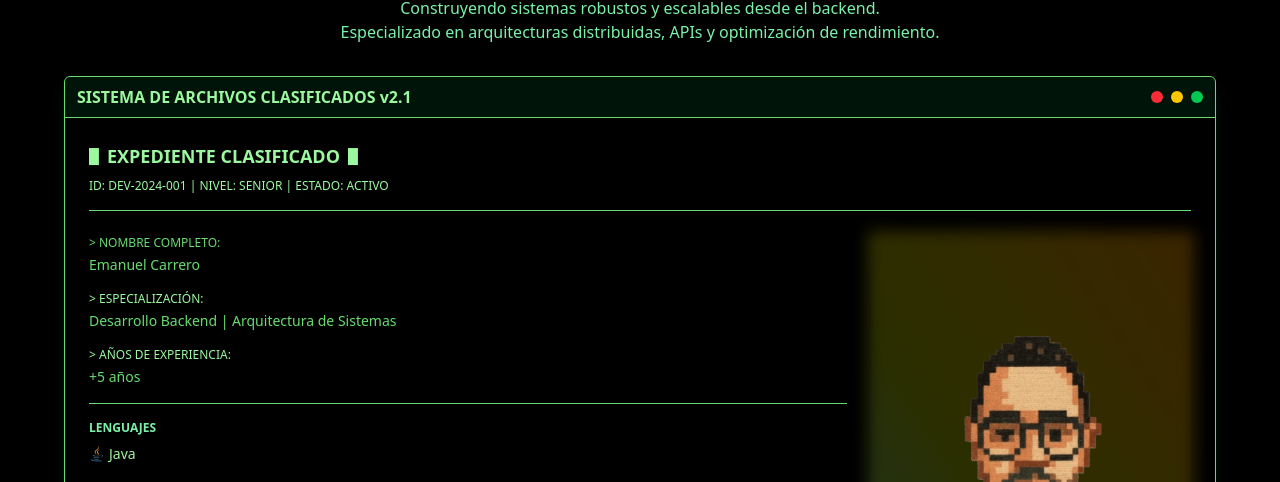
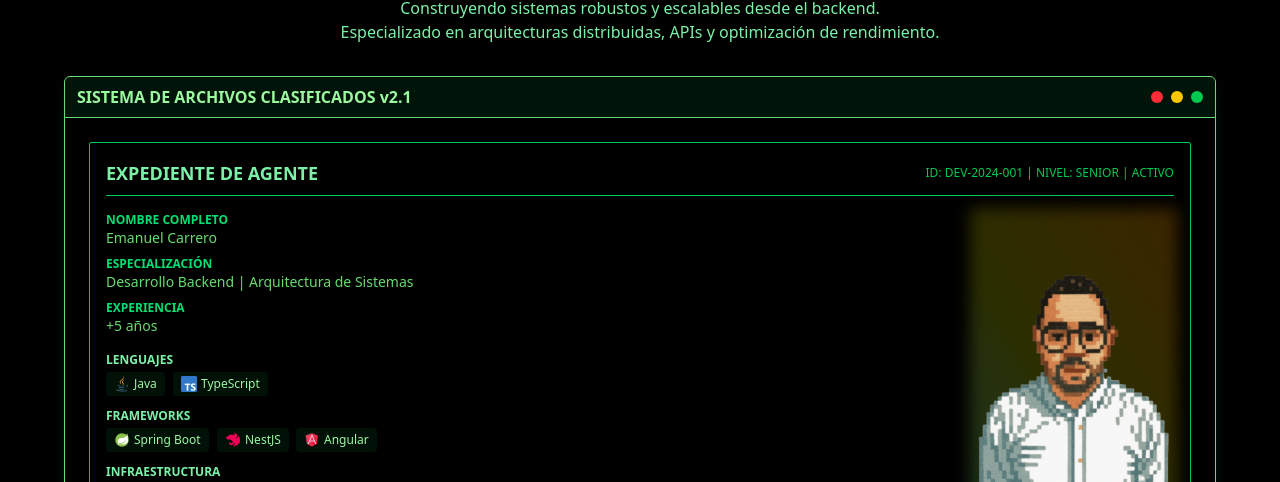
Before and after one commit to emanuelmcp/portfolio, an Astro site: page / in a window 1280 px wide. Shown: the part 396-878 px from the top of the page. Built offline with nearby package versions, Linux system fonts and the light colour scheme; Astro itself is replaced by a stand-in of ours.

Commit message:
wip with hero

```diff
--- a/src/components/Hero.astro
+++ b/src/components/Hero.astro
@@ -129,55 +129,58 @@ const computeCategoriesInSpanish = (category: string) => {
             </div>
           </div>
         </div>
-
         <!-- Dossier Screen -->
-        <div id="dossier" class="space-y-6 hidden">
-          <!-- Dossier Header -->
-          <div class="border-b border-primary pb-4">
-            <div class="flex items-center gap-2 text-foreground mb-2">
-              <span>█</span>
-              <span class="text-lg font-bold">EXPEDIENTE CLASIFICADO</span>
-              <span>█</span>
-            </div>
-            <p class="text-foreground text-xs">
-              ID: DEV-2024-001 | NIVEL: SENIOR | ESTADO: ACTIVO
-            </p>
+        <div
+          id="dossier"
+          class="space-y-6 hidden p-4 bg-black/80 rounded-lg border border-green-500"
+        >
+          <!-- Carnet Header -->
+          <div
+            class="flex items-center justify-between border-b border-green-500 pb-2 mb-4"
+          >
+            <h2 class="text-green-300 font-bold text-lg">
+              EXPEDIENTE DE AGENTE
+            </h2>
+            <span class="text-xs text-green-500"
+              >ID: DEV-2024-001 | NIVEL: SENIOR | ACTIVO</span
+            >
           </div>
 
-          <!-- Profile Section -->
-          <div class="grid md:grid-cols-[1fr_320px] gap-6 items-start">
-            <!-- Info -->
-            <div class="space-y-4">
+          <!-- Info y Foto -->
+          <div class="grid md:grid-cols-[1fr_200px] gap-4 items-start">
+            <!-- Información -->
+            <div class="space-y-2">
               <div>
-                <p class="text-primary text-xs mb-1">&gt; NOMBRE COMPLETO:</p>
-                <p class="text-primary">Emanuel Carrero</p>
+                <p class="text-green-400 text-xs font-semibold">
+                  NOMBRE COMPLETO
+                </p>
+                <p class="text-primary text-sm">Emanuel Carrero</p>
               </div>
               <div>
-                <p class="text-foreground text-xs mb-1">
-                  &gt; ESPECIALIZACIÓN:
+                <p class="text-green-400 text-xs font-semibold">
+                  ESPECIALIZACIÓN
                 </p>
-                <p class="text-primary">
+                <p class="text-primary text-sm">
                   Desarrollo Backend | Arquitectura de Sistemas
                 </p>
               </div>
               <div>
-                <p class="text-foreground text-xs mb-1">
-                  &gt; AÑOS DE EXPERIENCIA:
-                </p>
-                <p class="text-primary">+5 años</p>
+                <p class="text-green-400 text-xs font-semibold">EXPERIENCIA</p>
+                <p class="text-primary text-sm">+5 años</p>
               </div>
-              <!-- Skills Section -->
-              <div class="border-t border-primary pt-4 space-y-6">
+
+              <!-- Skills como tarjetas -->
+              <div class="mt-4 space-y-3">
                 {
                   Object.entries(skills).map(([category, items]) => (
                     <div>
-                      <p class="text-xs text-green-300 font-semibold mb-2">
+                      <p class="text-green-300 text-xs font-semibold mb-1">
                         {computeCategoriesInSpanish(category)}
                       </p>
-                      <ul class="space-y-4">
+                      <ul class="flex flex-wrap gap-2">
                         {items.map((skill, index) => (
                           <li
-                            class="flex items-center gap-1 opacity-0"
+                            class="flex items-center gap-1 bg-green-900/20 px-2 py-1 rounded opacity-0"
                             style={`animation: fadeIn 0.5s ease forwards; animation-delay: ${index * 50}ms;`}
                           >
                             {skill.img && (
@@ -187,7 +190,7 @@ const computeCategoriesInSpanish = (category: string) => {
                                 class="w-4 h-4 object-contain"
                               />
                             )}
-                            <span class="text-sm">{skill.name}</span>
+                            <span class="text-xs">{skill.name}</span>
                           </li>
                         ))}
                       </ul>
@@ -197,54 +200,30 @@ const computeCategoriesInSpanish = (category: string) => {
               </div>
             </div>
 
-            <!-- Photo -->
-            <div class="flex flex-col items-center gap-3">
+            <!-- Foto del agente -->
+            <div class="flex flex-col items-center gap-2">
               <div class="relative w-full group">
-                <div
-                  class="relative group w-full flex-shrink-0 max-w-xs md:max-w-sm mx-auto"
-                >
-                  <!-- Glow exterior -->
+                <div class="relative w-full">
             <div
               class="absolute -inset-1 bg-gradient-to-tr from-primary/40 to-accent/40 blur opacity-60 group-hover:opacity-30 transition"
             >
             </div>
 
-                  <!-- Imagen principal -->
                   <Image
                     src={emanuel}
                     alt="Foto de Emanuel"
-                    class="relative shadow-2xl object-contain w-full h-auto mx-auto transform transition duration-500 group-hover:rotate-2 group-hover:scale-105"
-                    widths={[271, 320, 480, 640, 768, 1024]}
-                    sizes="(max-width: 768px) 100vw, (max-width: 1024px) 50vw, 271px"
-                    loading="lazy"
-                  />
-
-                  <!-- Sello "HIRED" -->
-                  <Image
-                    src={hired}
-                    alt="Sello de contratado"
-                    class="absolute top-1/2 left-1/2 w-[130%] max-w-none opacity-0 transform -translate-x-1/2 -translate-y-1/2 rotate-[-25deg] transition duration-700 ease-out group-hover:opacity-100 group-hover:scale-105 group-hover:rotate-[-20deg]"
-                    widths={[353, 480, 640, 768, 1024]}
-                    sizes="(max-width: 768px) 80vw, (max-width: 1024px) 50vw, 353px"
+                    class="relative rounded-lg object-cover w-full h-auto transform transition duration-500 group-hover:scale-105"
                   />
                 </div>
               </div>
-              <div class="text-center">
-                <p class="font-bold">AGENTE: BUGZILLA</p>
+              <p class="text-green-300 text-xs font-bold">AGENTE: BUGZILLA</p>
               <p class="text-foreground text-xs">Backend Specialist</p>
-              </div>
             </div>
           </div>
 
           <!-- Footer -->
-          <div class="border-t border-primary pt-4 text-xs text-foreground">
-            <p>
-              &gt; Expediente cargado exitosamente. Todos los sistemas
-              operativos.
-            </p>
-            <p class="text-green-300 mt-1">&gt; ACCESO AUTORIZADO ✓</p>
-          </div>
-        </div>
+          <div class="border-t border-green-500 pt-2 text-xs text-green-300">
+            &gt; Expediente cargado exitosamente. ACCESO AUTORIZADO ✓
           </div>
         </div>
 
@@ -253,7 +232,7 @@ const computeCategoriesInSpanish = (category: string) => {
           <p>&gt; Presiona cualquier tecla para continuar...</p>
         </div>
       </div>
-</section>
+    </div>
 
     <style>
       @keyframes fadeIn {
@@ -308,7 +287,9 @@ const computeCategoriesInSpanish = (category: string) => {
             dossier.classList.remove("hidden");
 
             // Animar los logos
-        document.querySelectorAll("#skills-container > div").forEach((el) => {
+            document
+              .querySelectorAll("#skills-container > div")
+              .forEach((el) => {
                 el.classList.remove("opacity-0");
               });
           }, 300);
@@ -319,3 +300,5 @@ const computeCategoriesInSpanish = (category: string) => {
         }
       }, 30);
     </script>
+  </div>
+</section>
```
Lines whose indentation alone changed are shown as unchanged.
